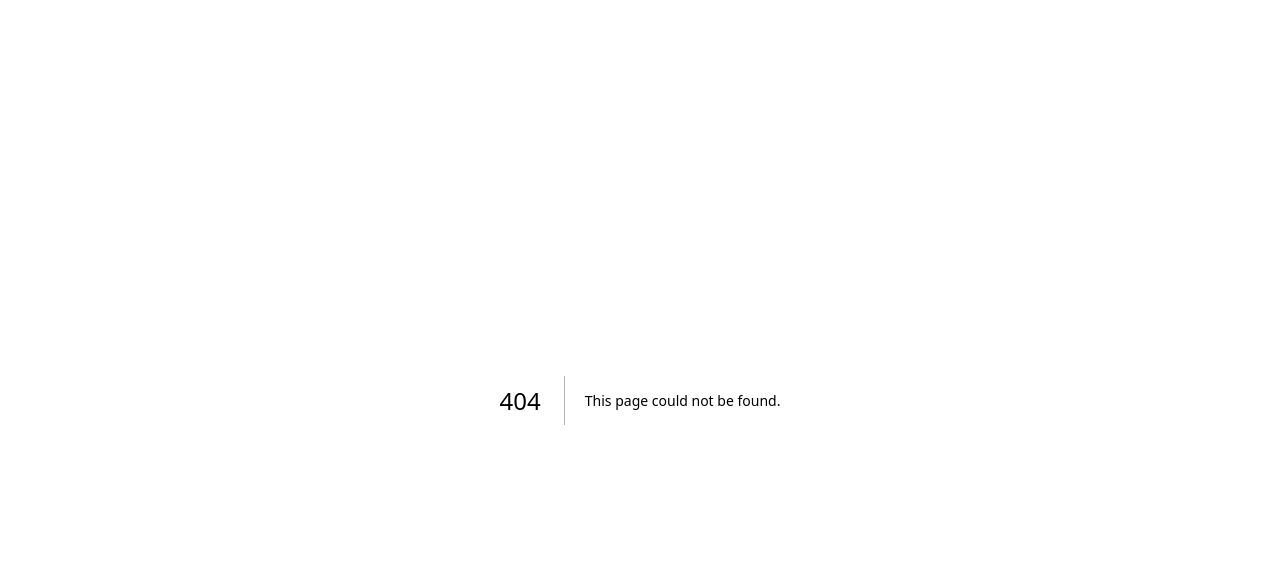
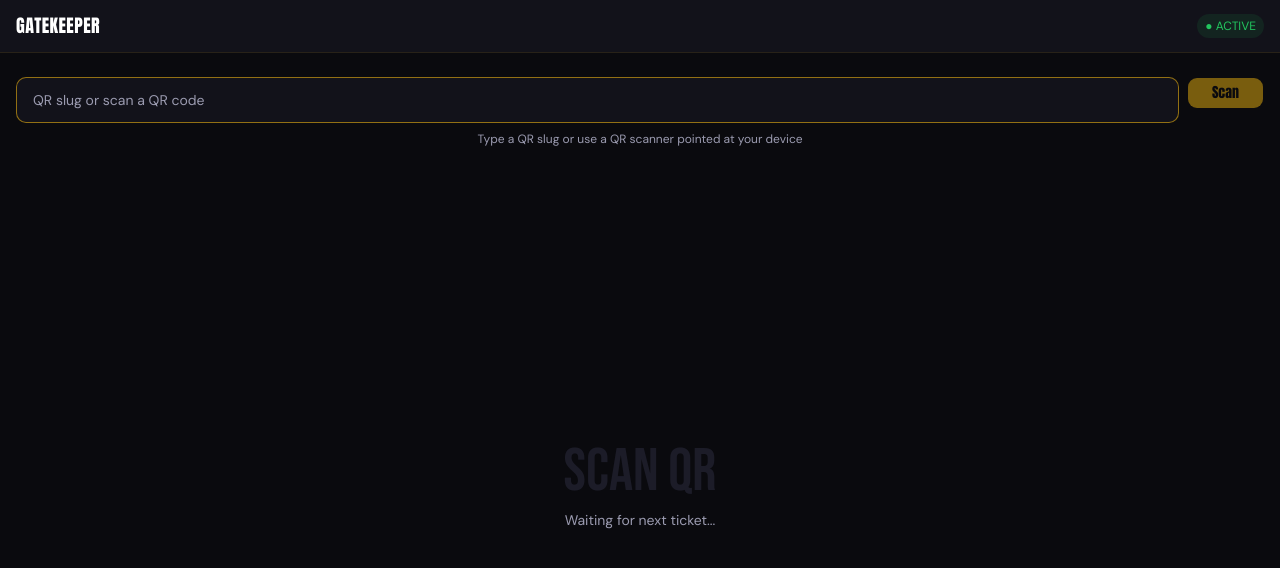
Before and after one commit to driftingparrot/fet-black-tie, a Next.js app: page /gatekeeper in a window 1280 px wide. Before the commit this address had no page. Shown: the top 568 px of the page. Built offline with nearby package versions, Linux system fonts and the light colour scheme; no server answers.

Commit message:
feat: gatekeeper check-in tool with QR scan and auth

```diff
--- /dev/null
+++ b/src/app/gatekeeper/page.tsx
@@ -0,0 +1,15 @@
+import type { Metadata } from 'next';
+import GatekeeperClient from '@/components/gatekeeper/GatekeeperClient';
+
+export const metadata: Metadata = {
+  title: 'Gatekeeper — FET Black Tie Gala 2026',
+};
+
+interface Props {
+  searchParams: Promise<{ qr?: string }>;
+}
+
+export default async function GatekeeperPage({ searchParams }: Props) {
+  const { qr } = await searchParams;
+  return <GatekeeperClient initialQrSlug={qr ?? ''} />;
+}
--- /dev/null
+++ b/src/components/gatekeeper/GatekeeperClient.tsx
@@ -0,0 +1,233 @@
+'use client';
+import { useState, useEffect, useRef, useTransition } from 'react';
+import { processQRScan } from '@/actions/checkin.actions';
+import { adminLogin } from '@/actions/moderation.actions';
+import { Button } from '@/components/ui/button';
+import { TIER_LABELS } from '@/types';
+import type { CheckInResult } from '@/types';
+
+interface Props {
+  initialQrSlug: string;
+}
+
+export default function GatekeeperClient({ initialQrSlug }: Props) {
+  const [isUnauthorized, setIsUnauthorized] = useState(false);
+  const [loginError, setLoginError] = useState<string | null>(null);
+  const [qrInput, setQrInput] = useState(initialQrSlug);
+  const [scanState, setScanState] = useState<'idle' | 'scanning' | 'success' | 'denied' | 'error'>(
+    'idle'
+  );
+  const [checkInResult, setCheckInResult] = useState<CheckInResult | null>(null);
+  const [errorMessage, setErrorMessage] = useState<string | null>(null);
+  const [pendingQr, setPendingQr] = useState<string | null>(null);
+  const [isLoginPending, startLoginTransition] = useTransition();
+  const [isScanPending, startScanTransition] = useTransition();
+  const inputRef = useRef<HTMLInputElement>(null);
+
+  function clearResult() {
+    setCheckInResult(null);
+    setScanState('idle');
+    setErrorMessage(null);
+    setQrInput('');
+    setTimeout(() => inputRef.current?.focus(), 50);
+  }
+
+  async function doScan(slug: string) {
+    const trimmed = slug.trim();
+    if (!trimmed) return;
+    setScanState('scanning');
+
+    startScanTransition(async () => {
+      const result = await processQRScan(trimmed);
+
+      if ('error' in result) {
+        if (result.error === 'Unauthorized') {
+          setPendingQr(trimmed);
+          setIsUnauthorized(true);
+        } else {
+          setScanState('error');
+          setErrorMessage(result.error);
+        }
+        return;
+      }
+
+      setCheckInResult(result);
+      setScanState(result.denied ? 'denied' : 'success');
+      setQrInput('');
+    });
+  }
+
+  function handleScan(e: React.FormEvent<HTMLFormElement>) {
+    e.preventDefault();
+    void doScan(qrInput);
+  }
+
+  function handleLogin(e: React.FormEvent<HTMLFormElement>) {
+    e.preventDefault();
+    startLoginTransition(async () => {
+      const formData = new FormData(e.currentTarget);
+      const result = await adminLogin(formData);
+      if ('success' in result && result.success) {
+        setIsUnauthorized(false);
+        setLoginError(null);
+        if (pendingQr) {
+          void doScan(pendingQr);
+        }
+      } else if ('error' in result) {
+        setLoginError(result.error ?? 'Login failed');
+      }
+    });
+  }
+
+  useEffect(() => {
+    if (initialQrSlug) {
+      void doScan(initialQrSlug);
+    } else {
+      inputRef.current?.focus();
+    }
+  }, []); // eslint-disable-line react-hooks/exhaustive-deps
+
+  // Login screen
+  if (isUnauthorized) {
+    return (
+      <div className="min-h-dvh bg-bg flex items-center justify-center px-6">
+        <div className="w-full max-w-sm">
+          <div className="text-center mb-8">
+            <h1 className="font-display text-5xl text-text uppercase">GATEKEEPER</h1>
+            <p className="font-sans text-text-muted text-sm mt-2">Staff access only</p>
+          </div>
+          <form onSubmit={handleLogin} className="flex flex-col gap-4">
+            <input
+              type="password"
+              name="secret"
+              placeholder="Enter staff PIN"
+              required
+              autoFocus
+              className="w-full bg-surface border border-gold/20 rounded-lg px-4 py-4 text-text placeholder:text-text-muted focus:outline-none focus:border-gold/60 font-sans text-base text-center tracking-widest"
+            />
+            {loginError && (
+              <p role="alert" className="font-sans text-sm text-red text-center">
+                {loginError}
+              </p>
+            )}
+            <Button
+              type="submit"
+              disabled={isLoginPending}
+              className="bg-gold hover:bg-gold-light text-bg font-heading text-base py-5"
+            >
+              {isLoginPending ? 'Checking...' : 'Enter'}
+            </Button>
+          </form>
+        </div>
+      </div>
+    );
+  }
+
+  // Main scanner UI
+  return (
+    <div className="min-h-dvh bg-bg flex flex-col">
+      {/* Top bar */}
+      <div className="bg-surface border-b border-gold/10 px-4 py-3 flex items-center justify-between">
+        <h1 className="font-heading text-lg text-text uppercase tracking-wide">Gatekeeper</h1>
+        <span className="font-sans text-xs text-success bg-success/10 px-2 py-1 rounded-full">
+          ● ACTIVE
+        </span>
+      </div>
+
+      {/* Scan input */}
+      <div className="px-4 py-6">
+        <form onSubmit={handleScan} className="flex gap-2">
+          <input
+            ref={inputRef}
+            type="text"
+            value={qrInput}
+            onChange={(e) => setQrInput(e.target.value)}
+            placeholder="QR slug or scan a QR code"
+            className="flex-1 bg-surface border border-gold/20 rounded-lg px-4 py-3 text-text placeholder:text-text-muted focus:outline-none focus:border-gold/60 font-sans text-sm"
+          />
+          <Button
+            type="submit"
+            disabled={isScanPending || !qrInput.trim()}
+            className="bg-gold hover:bg-gold-light text-bg font-heading px-6 py-3 disabled:opacity-50"
+          >
+            {isScanPending ? '...' : 'Scan'}
+          </Button>
+        </form>
+        <p className="font-sans text-text-muted text-xs mt-2 text-center">
+          Type a QR slug or use a QR scanner pointed at your device
+        </p>
+      </div>
+
+      {/* Results */}
+      {scanState === 'success' && checkInResult && (
+        <AllowedCard result={checkInResult} onNext={clearResult} />
+      )}
+      {scanState === 'denied' && checkInResult && (
+        <DeniedCard result={checkInResult} onNext={clearResult} />
+      )}
+      {scanState === 'error' && (
+        <ErrorCard message={errorMessage ?? 'Unknown error'} onRetry={clearResult} />
+      )}
+
+      {scanState === 'idle' && (
+        <div className="flex-1 flex items-center justify-center text-center px-6">
+          <div>
+            <p className="font-display text-6xl text-surface-2 uppercase select-none">SCAN QR</p>
+            <p className="font-sans text-text-muted text-sm mt-2">Waiting for next ticket...</p>
+          </div>
+        </div>
+      )}
+    </div>
+  );
+}
+
+// ─── Result Cards ────────────────────────────────────────────────────────────
+
+function AllowedCard({ result, onNext }: { result: CheckInResult; onNext: () => void }) {
+  return (
+    <div className="mx-4 mt-2 rounded-2xl p-8 bg-success/10 border-2 border-success text-center">
+      <p className="font-display text-7xl text-success uppercase">ALLOWED</p>
+      <p className="font-heading text-2xl text-text mt-2">{result.buyerName}</p>
+      <p className="font-sans text-text-muted mt-1">{TIER_LABELS[result.tier]}</p>
+      <p className="font-sans text-success mt-2 text-sm">{result.message}</p>
+      <p className="font-sans text-text-muted text-xs mt-1">
+        Slots: {result.slotsUsed} / {result.slotsTotal}
+      </p>
+      <button
+        onClick={onNext}
+        className="mt-6 font-heading text-sm text-success underline uppercase tracking-wide"
+      >
+        Next →
+      </button>
+    </div>
+  );
+}
+
+function DeniedCard({ result, onNext }: { result: CheckInResult; onNext: () => void }) {
+  return (
+    <div className="mx-4 mt-2 rounded-2xl p-8 bg-red/10 border-2 border-red text-center">
+      <p className="font-display text-7xl text-red uppercase">DENIED</p>
+      <p className="font-heading text-2xl text-text mt-2">{result.buyerName}</p>
+      <p className="font-sans text-text-muted mt-1">{TIER_LABELS[result.tier]}</p>
+      <p className="font-sans text-red mt-2 text-sm">{result.message}</p>
+      <button
+        onClick={onNext}
+        className="mt-6 font-heading text-sm text-red underline uppercase tracking-wide"
+      >
+        Next →
+      </button>
+    </div>
+  );
+}
+
+function ErrorCard({ message, onRetry }: { message: string; onRetry: () => void }) {
+  return (
+    <div className="mx-4 mt-2 rounded-2xl p-6 bg-surface border border-red/20 text-center">
+      <p className="font-heading text-lg text-red">Scan Error</p>
+      <p className="font-sans text-text-muted text-sm mt-1">{message}</p>
+      <button onClick={onRetry} className="mt-4 font-sans text-sm text-text-muted underline">
+        Try again
+      </button>
+    </div>
+  );
+}
```
